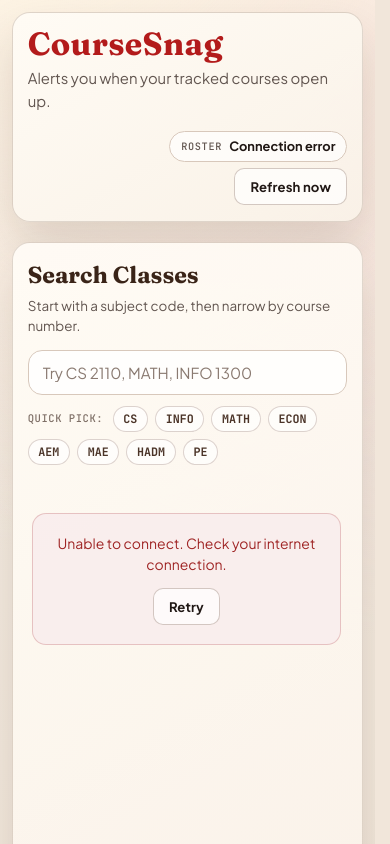
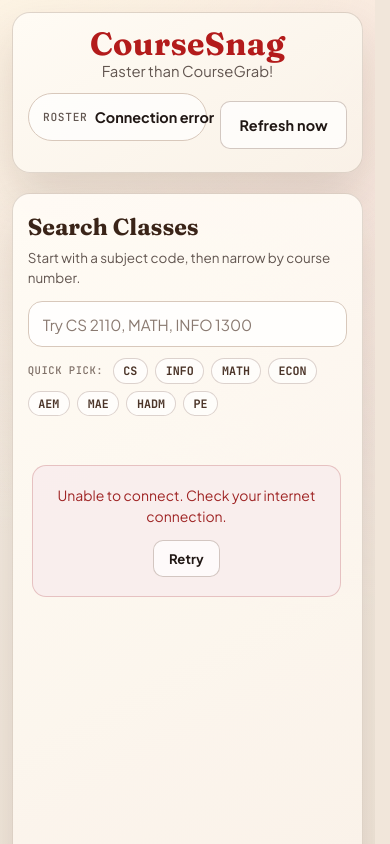
Before and after one commit to johnchun10/coursesnagweb, a plain HTML site: page index.html in a window 390 px wide. Shown: the top 844 px of the page. Drawn offline with Linux system fonts and the light colour scheme; no server answers.

Commit message:
Refine header layout and disable sound alerts by default

```diff
--- a/app.js
+++ b/app.js
@@ -41,7 +41,7 @@
     initError: null,
     searchError: null,
     // Settings
-    soundEnabled: true,
+    soundEnabled: false,
     notifyEnabled: true,
     pollingIntervalSec: 60,
     // Alert state
@@ -395,7 +395,7 @@
   // ============================================
   function loadSettings() {
     const settings = loadFromStorage('settings', {
-      soundEnabled: true,
+      soundEnabled: false,
       notifyEnabled: true,
       pollingIntervalSec: 60
     });
--- a/index.html
+++ b/index.html
@@ -17,17 +17,20 @@
 
   <div class="container">
     <header class="header">
-      <div class="logo-section">
-        <h1 class="logo">CourseSnag</h1>
-        <p class="logo-subtitle">Alerts you when your tracked courses open up.</p>
-      </div>
-
-      <div class="header-controls">
+      <div class="header-meta">
         <div class="roster-display">
           <span class="meta-label">Roster</span>
           <span id="roster-label">Loading roster...</span>
         </div>
         <span id="last-updated" class="timestamp"></span>
+      </div>
+
+      <div class="logo-section">
+        <h1 class="logo">CourseSnag</h1>
+        <p class="logo-subtitle">Faster than CourseGrab!</p>
+      </div>
+
+      <div class="header-actions">
         <button id="refresh-btn" class="btn btn-secondary" disabled>
           Refresh now
         </button>
@@ -105,7 +108,7 @@
             <div class="settings-group">
               <div class="settings-row">
                 <label class="toggle-label">
-                  <input type="checkbox" id="sound-toggle" checked>
+                  <input type="checkbox" id="sound-toggle">
                   <span>Sound alert</span>
                 </label>
                 <button id="test-sound-btn" class="btn btn-small btn-secondary">Test</button>
@@ -133,7 +136,7 @@
     </main>
 
     <footer class="footer">
-      <p>Data from <a href="https://classes.cornell.edu" target="_blank" rel="noopener noreferrer">Cornell Class Roster</a>. <a href="https://github.com/johnchun10" target="_blank" rel="noopener noreferrer">John Chun</a>.</p>
+      <p>Data from <a href="https://classes.cornell.edu" target="_blank" rel="noopener noreferrer">Cornell Class Roster</a></p>
     </footer>
   </div>
 
--- a/styles.css
+++ b/styles.css
@@ -83,80 +83,80 @@
   border: 1px solid rgba(85, 50, 31, 0.18);
   background: linear-gradient(150deg, rgba(255, 251, 245, 0.96), rgba(249, 241, 231, 0.96));
   box-shadow: var(--shadow-lg);
-  animation: rise-in 0.7s ease both;
+  animation: fade-in 0.45s ease both;
 }
 
 .header {
   border-radius: var(--radius-lg);
-  padding: 1.35rem 1.45rem;
-  display: flex;
+  padding: 1rem 1.25rem;
+  display: grid;
+  grid-template-columns: minmax(0, 1fr) auto minmax(0, 1fr);
   align-items: center;
-  justify-content: space-between;
-  gap: 1.2rem;
+  gap: 1rem;
 }
 
 .logo-section {
   display: flex;
   flex-direction: column;
+  align-items: center;
   justify-content: center;
-  max-width: 550px;
-  gap: 0.12rem;
+  gap: 0.18rem;
+  text-align: center;
 }
 
 .logo {
   font-family: var(--font-display);
-  font-size: clamp(2rem, 3.8vw, 3.1rem);
+  font-size: clamp(2rem, 3.2vw, 2.7rem);
   line-height: 1;
   color: var(--cornell);
   letter-spacing: 0.01em;
-  margin-bottom: 0.28rem;
+  margin-bottom: 0;
 }
 
 .logo-subtitle {
   color: var(--ink-muted);
-  max-width: 50ch;
   font-size: 0.93rem;
-  margin-top: 0.08rem;
+  line-height: 1.2;
 }
 
-.header-controls {
-  display: grid;
-  grid-template-columns: auto auto;
-  grid-template-rows: auto auto;
+.header-meta {
+  position: relative;
+  display: flex;
+  align-items: flex-start;
+  min-width: 0;
+}
+
+.header-actions {
+  display: flex;
   align-items: center;
-  column-gap: 0.6rem;
-  row-gap: 0.32rem;
-  justify-content: end;
-  flex: 0 1 auto;
+  justify-content: flex-end;
   min-width: 0;
 }
 
 #refresh-btn {
-  grid-column: 2;
-  grid-row: 2;
-  justify-self: end;
   flex: 0 0 auto;
-  min-width: 108px;
+  min-width: 128px;
+  min-height: 48px;
+  padding-inline: 1.15rem;
+  font-size: 0.9rem;
 }
 
 .roster-display {
   display: inline-flex;
   align-items: center;
   gap: 0.46rem;
-  padding: 0.44rem 0.68rem;
+  min-height: 48px;
+  padding: 0.62rem 0.9rem;
   border-radius: 999px;
   border: 1px solid var(--line);
   background: rgba(255, 255, 255, 0.65);
   min-width: 0;
   max-width: min(46vw, 360px);
-  grid-column: 1 / -1;
-  grid-row: 1;
-  justify-self: end;
 }
 
 .meta-label {
   font-family: var(--font-mono);
-  font-size: 0.64rem;
+  font-size: 0.7rem;
   color: var(--ink-muted);
   text-transform: uppercase;
   letter-spacing: 0.06em;
@@ -166,18 +166,18 @@
 
 #roster-label {
   font-weight: 700;
-  font-size: 0.8rem;
+  font-size: 0.9rem;
   line-height: 1.16;
   white-space: nowrap;
 }
 
 .timestamp {
-  grid-column: 1;
-  grid-row: 2;
-  justify-self: end;
+  position: absolute;
+  top: calc(100% + 0.3rem);
+  left: 0.15rem;
   min-height: 1em;
-  width: 17.5ch;
-  text-align: right;
+  width: auto;
+  text-align: left;
   color: var(--ink-muted);
   font-family: var(--font-mono);
   font-size: 0.7rem;
@@ -258,10 +258,6 @@
   display: flex;
   flex-direction: column;
   min-height: 0;
-}
-
-.panel:nth-child(2) {
-  animation-delay: 0.12s;
 }
 
 .panel-intro {
@@ -387,6 +383,7 @@
 
 .results-list {
   height: clamp(300px, calc(100vh - 440px), 600px);
+  max-height: clamp(300px, calc(100vh - 440px), 600px);
   overflow-y: auto;
   padding: 0.2rem 0.42rem 1.2rem 0.28rem;
   mask-image: linear-gradient(to bottom, #000 calc(100% - 48px), transparent 100%);
@@ -912,31 +909,17 @@
   }
 }
 
-@keyframes rise-in {
+@keyframes fade-in {
   from {
     opacity: 0;
-    transform: translateY(12px);
   }
   to {
     opacity: 1;
-    transform: translateY(0);
   }
 }
 
 @media (max-width: 1100px) {
-  .header {
-    flex-direction: column;
-    align-items: flex-start;
-  }
-
-  .header-controls {
-    width: 100%;
-    grid-template-columns: 1fr auto;
-    justify-content: end;
-  }
-
   .roster-display {
-    justify-self: end;
     max-width: min(58vw, 420px);
   }
 }
@@ -948,6 +931,7 @@
 
   .results-list {
     height: 550px;
+    max-height: 550px;
   }
 
   .tracked-list {
@@ -964,6 +948,11 @@
     padding: 0.72rem;
   }
 
+  .header {
+    grid-template-columns: 1fr auto;
+    gap: 0.8rem;
+  }
+
   .header,
   .panel {
     border-radius: 18px;
@@ -974,24 +963,35 @@
     font-size: 2rem;
   }
 
-  .header-controls {
-    grid-template-columns: 1fr auto;
-    row-gap: 0.4rem;
+  .logo-section {
+    grid-column: 1 / -1;
+    grid-row: 1;
+  }
+
+  .header-meta {
+    grid-column: 1;
+    grid-row: 2;
+    flex-direction: column;
+  }
+
+  .header-actions {
+    grid-column: 2;
+    grid-row: 2;
   }
 
   .roster-display {
-    justify-self: end;
     max-width: 100%;
-    width: auto;
   }
 
   .timestamp {
-    width: 15ch;
+    position: static;
+    margin-top: 0.32rem;
+    padding-left: 0.15rem;
     font-size: 0.68rem;
   }
 
   #refresh-btn {
-    min-width: 96px;
+    min-width: 112px;
   }
 
   .section-row {
```
